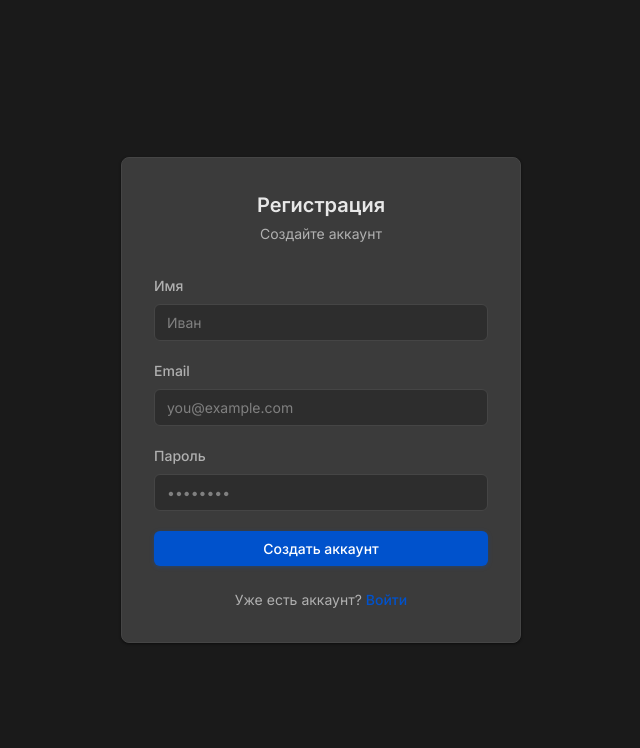
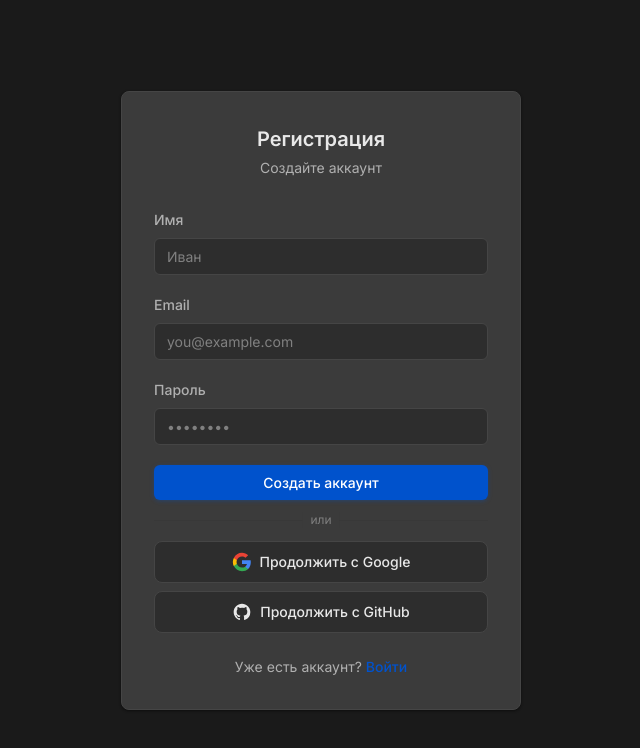
Before and after one commit to evilhaze/taskera, a Next.js app: page /register in a window 1280 px wide. Shown: the top 748 px of the page, without its empty margins (319-959 px from the left). Built offline with nearby package versions, Linux system fonts and the light colour scheme.

Commit message:
Implement redirects in Next.js configuration and update layout metadata
- Added a series of permanent redirects in the Next.js configuration to streamline navigation from legacy routes to new paths.
- Updated the application title in the layout metadata for improved branding consistency.

```diff
--- a/app/(auth)/login/page.tsx
+++ b/app/(auth)/login/page.tsx
@@ -1,10 +1,32 @@
 "use client";
 
-import { FormEvent, useState } from "react";
+import { FormEvent, useState, useEffect } from "react";
+
+const OAUTH_ERRORS: Record<string, string> = {
+  google_not_configured: "Вход через Google не настроен.",
+  google_no_code: "Вход через Google отменён.",
+  google_token: "Ошибка авторизации Google.",
+  google_profile: "Не удалось получить профиль Google.",
+  google_no_email: "Google не предоставил email.",
+  github_not_configured: "Вход через GitHub не настроен.",
+  github_no_code: "Вход через GitHub отменён.",
+  github_token: "Ошибка авторизации GitHub.",
+  github_profile: "Не удалось получить профиль GitHub.",
+  github_no_email: "Укажите публичный email в настройках GitHub."
+};
 
 export default function LoginPage() {
   const [error, setError] = useState<string | null>(null);
   const [loading, setLoading] = useState(false);
+
+  useEffect(() => {
+    const params = new URLSearchParams(window.location.search);
+    const err = params.get("error");
+    if (err && OAUTH_ERRORS[err]) {
+      setError(OAUTH_ERRORS[err]);
+      window.history.replaceState({}, "", "/login");
+    }
+  }, []);
 
   async function handleSubmit(e: FormEvent<HTMLFormElement>) {
     e.preventDefault();
@@ -87,6 +109,37 @@
             <button type="submit" disabled={loading} className="btn-primary w-full">
               {loading ? "Вход…" : "Войти"}
             </button>
+
+            <div className="relative my-6">
+              <span className="absolute left-1/2 top-1/2 -translate-x-1/2 -translate-y-1/2 bg-[var(--asana-bg-card)] px-2 text-xs text-[var(--asana-text-placeholder)]">
+                или
+              </span>
+              <div className="h-px bg-[var(--asana-border-subtle)]" />
+            </div>
+
+            <div className="flex flex-col gap-2">
+              <a
+                href="/api/auth/google"
+                className="flex items-center justify-center gap-2 rounded-lg border border-[var(--asana-border)] bg-[var(--asana-bg-input)] py-2.5 text-sm font-medium text-[var(--asana-text-primary)] transition-colors hover:bg-white/5"
+              >
+                <svg className="h-5 w-5" viewBox="0 0 24 24" aria-hidden>
+                  <path fill="#4285F4" d="M22.56 12.25c0-.78-.07-1.53-.2-2.25H12v4.26h5.92c-.26 1.37-1.04 2.53-2.21 3.31v2.77h3.57c2.08-1.92 3.28-4.74 3.28-8.09z"/>
+                  <path fill="#34A853" d="M12 23c2.97 0 5.46-.98 7.28-2.66l-3.57-2.77c-.98.66-2.23 1.06-3.71 1.06-2.86 0-5.29-1.93-6.16-4.53H2.18v2.84C3.99 20.53 7.7 23 12 23z"/>
+                  <path fill="#FBBC05" d="M5.84 14.09c-.22-.66-.35-1.36-.35-2.09s.13-1.43.35-2.09V7.07H2.18C1.43 8.55 1 10.22 1 12s.43 3.45 1.18 4.93l2.85-2.22.81-.62z"/>
+                  <path fill="#EA4335" d="M12 5.38c1.62 0 3.06.56 4.21 1.64l3.15-3.15C17.45 2.09 14.97 1 12 1 7.7 1 3.99 3.47 2.18 7.07l3.66 2.84c.87-2.6 3.3-4.53 6.16-4.53z"/>
+                </svg>
+                Войти через Google
+              </a>
+              <a
+                href="/api/auth/github"
+                className="flex items-center justify-center gap-2 rounded-lg border border-[var(--asana-border)] bg-[var(--asana-bg-input)] py-2.5 text-sm font-medium text-[var(--asana-text-primary)] transition-colors hover:bg-white/5"
+              >
+                <svg className="h-5 w-5" fill="currentColor" viewBox="0 0 24 24" aria-hidden>
+                  <path fillRule="evenodd" d="M12 2C6.477 2 2 6.484 2 12.017c0 4.425 2.865 8.18 6.839 9.504.5.092.682-.217.682-.483 0-.237-.008-.868-.013-1.703-2.782.605-3.369-1.343-3.369-1.343-.454-1.158-1.11-1.466-1.11-1.466-.908-.62.069-.608.069-.608 1.003.07 1.531 1.032 1.531 1.032.892 1.53 2.341 1.088 2.91.832.092-.647.35-1.088.636-1.338-2.22-.253-4.555-1.113-4.555-4.951 0-1.093.39-1.988 1.029-2.688-.103-.253-.446-1.272.098-2.65 0 0 .84-.27 2.75 1.026A9.564 9.564 0 0112 6.844c.85.004 1.705.115 2.504.337 1.909-1.296 2.747-1.027 2.747-1.027.546 1.379.202 2.398.1 2.651.64.7 1.028 1.595 1.028 2.688 0 3.848-2.339 4.695-4.566 4.943.359.309.678.92.678 1.855 0 1.338-.012 2.419-.012 2.747 0 .268.18.58.688.482A10.019 10.019 0 0022 12.017C22 6.484 17.522 2 12 2z" clipRule="evenodd"/>
+                </svg>
+                Войти через GitHub
+              </a>
+            </div>
           </form>
 
           <p className="mt-6 text-center text-sm text-[var(--asana-text-secondary)]">
--- a/app/(auth)/register/page.tsx
+++ b/app/(auth)/register/page.tsx
@@ -105,6 +105,37 @@
             <button type="submit" disabled={loading} className="btn-primary w-full">
               {loading ? "Создание…" : "Создать аккаунт"}
             </button>
+
+            <div className="relative my-6">
+              <span className="absolute left-1/2 top-1/2 -translate-x-1/2 -translate-y-1/2 bg-[var(--asana-bg-card)] px-2 text-xs text-[var(--asana-text-placeholder)]">
+                или
+              </span>
+              <div className="h-px bg-[var(--asana-border-subtle)]" />
+            </div>
+
+            <div className="flex flex-col gap-2">
+              <a
+                href="/api/auth/google"
+                className="flex items-center justify-center gap-2 rounded-lg border border-[var(--asana-border)] bg-[var(--asana-bg-input)] py-2.5 text-sm font-medium text-[var(--asana-text-primary)] transition-colors hover:bg-white/5"
+              >
+                <svg className="h-5 w-5" viewBox="0 0 24 24" aria-hidden>
+                  <path fill="#4285F4" d="M22.56 12.25c0-.78-.07-1.53-.2-2.25H12v4.26h5.92c-.26 1.37-1.04 2.53-2.21 3.31v2.77h3.57c2.08-1.92 3.28-4.74 3.28-8.09z"/>
+                  <path fill="#34A853" d="M12 23c2.97 0 5.46-.98 7.28-2.66l-3.57-2.77c-.98.66-2.23 1.06-3.71 1.06-2.86 0-5.29-1.93-6.16-4.53H2.18v2.84C3.99 20.53 7.7 23 12 23z"/>
+                  <path fill="#FBBC05" d="M5.84 14.09c-.22-.66-.35-1.36-.35-2.09s.13-1.43.35-2.09V7.07H2.18C1.43 8.55 1 10.22 1 12s.43 3.45 1.18 4.93l2.85-2.22.81-.62z"/>
+                  <path fill="#EA4335" d="M12 5.38c1.62 0 3.06.56 4.21 1.64l3.15-3.15C17.45 2.09 14.97 1 12 1 7.7 1 3.99 3.47 2.18 7.07l3.66 2.84c.87-2.6 3.3-4.53 6.16-4.53z"/>
+                </svg>
+                Продолжить с Google
+              </a>
+              <a
+                href="/api/auth/github"
+                className="flex items-center justify-center gap-2 rounded-lg border border-[var(--asana-border)] bg-[var(--asana-bg-input)] py-2.5 text-sm font-medium text-[var(--asana-text-primary)] transition-colors hover:bg-white/5"
+              >
+                <svg className="h-5 w-5" fill="currentColor" viewBox="0 0 24 24" aria-hidden>
+                  <path fillRule="evenodd" d="M12 2C6.477 2 2 6.484 2 12.017c0 4.425 2.865 8.18 6.839 9.504.5.092.682-.217.682-.483 0-.237-.008-.868-.013-1.703-2.782.605-3.369-1.343-3.369-1.343-.454-1.158-1.11-1.466-1.11-1.466-.908-.62.069-.608.069-.608 1.003.07 1.531 1.032 1.531 1.032.892 1.53 2.341 1.088 2.91.832.092-.647.35-1.088.636-1.338-2.22-.253-4.555-1.113-4.555-4.951 0-1.093.39-1.988 1.029-2.688-.103-.253-.446-1.272.098-2.65 0 0 .84-.27 2.75 1.026A9.564 9.564 0 0112 6.844c.85.004 1.705.115 2.504.337 1.909-1.296 2.747-1.027 2.747-1.027.546 1.379.202 2.398.1 2.651.64.7 1.028 1.595 1.028 2.688 0 3.848-2.339 4.695-4.566 4.943.359.309.678.92.678 1.855 0 1.338-.012 2.419-.012 2.747 0 .268.18.58.688.482A10.019 10.019 0 0022 12.017C22 6.484 17.522 2 12 2z" clipRule="evenodd"/>
+                </svg>
+                Продолжить с GitHub
+              </a>
+            </div>
           </form>
 
           <p className="mt-6 text-center text-sm text-[var(--asana-text-secondary)]">
--- /dev/null
+++ b/app/(marketing)/layout.tsx
@@ -0,0 +1,16 @@
+import { LandingNavbar } from "@/components/landing/LandingNavbar";
+import { LandingFooter } from "@/components/landing/LandingFooter";
+
+export default function MarketingLayout({
+  children
+}: {
+  children: React.ReactNode;
+}) {
+  return (
+    <div className="min-h-screen bg-[#0a0a0a] text-white">
+      <LandingNavbar />
+      <main>{children}</main>
+      <LandingFooter />
+    </div>
+  );
+}
--- a/app/layout.tsx
+++ b/app/layout.tsx
@@ -8,7 +8,7 @@
 });
 
 export const metadata: Metadata = {
-  title: "Flowboard — Управление задачами и проектами",
+  title: "Tasken — Управление задачами и проектами",
   description: "Современная SaaS-платформа для управления задачами, проектами и командами. Kanban, аналитика, AI-помощник."
 };
 
--- a/next.config.mjs
+++ b/next.config.mjs
@@ -1,4 +1,18 @@
 /** @type {import('next').NextConfig} */
-const nextConfig = {};
+const nextConfig = {
+  async redirects() {
+    return [
+      { source: "/dashboard", destination: "/app/dashboard", permanent: true },
+      { source: "/my-tasks", destination: "/app/my-tasks", permanent: true },
+      { source: "/today", destination: "/app/today", permanent: true },
+      { source: "/team", destination: "/app/team", permanent: true },
+      { source: "/activity", destination: "/app/activity", permanent: true },
+      { source: "/notifications", destination: "/app/notifications", permanent: true },
+      { source: "/search", destination: "/app/search", permanent: true },
+      { source: "/projects/:path*", destination: "/app/projects/:path*", permanent: true },
+      { source: "/settings/:path*", destination: "/app/settings/:path*", permanent: true },
+    ];
+  },
+};
 
 export default nextConfig;
```
Also changed, not shown: 1 other file (tests, documents, lock files or other folders).
